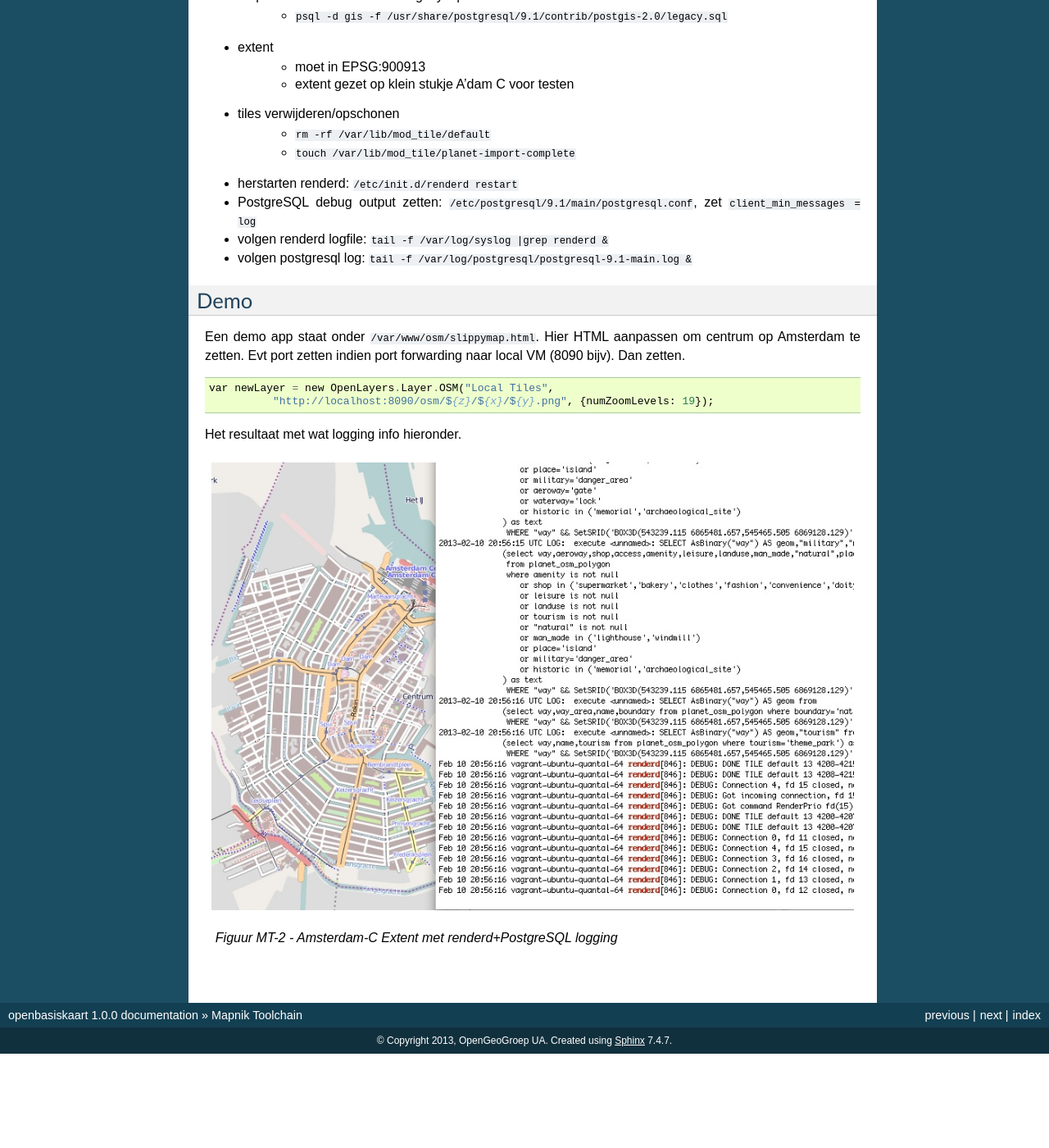
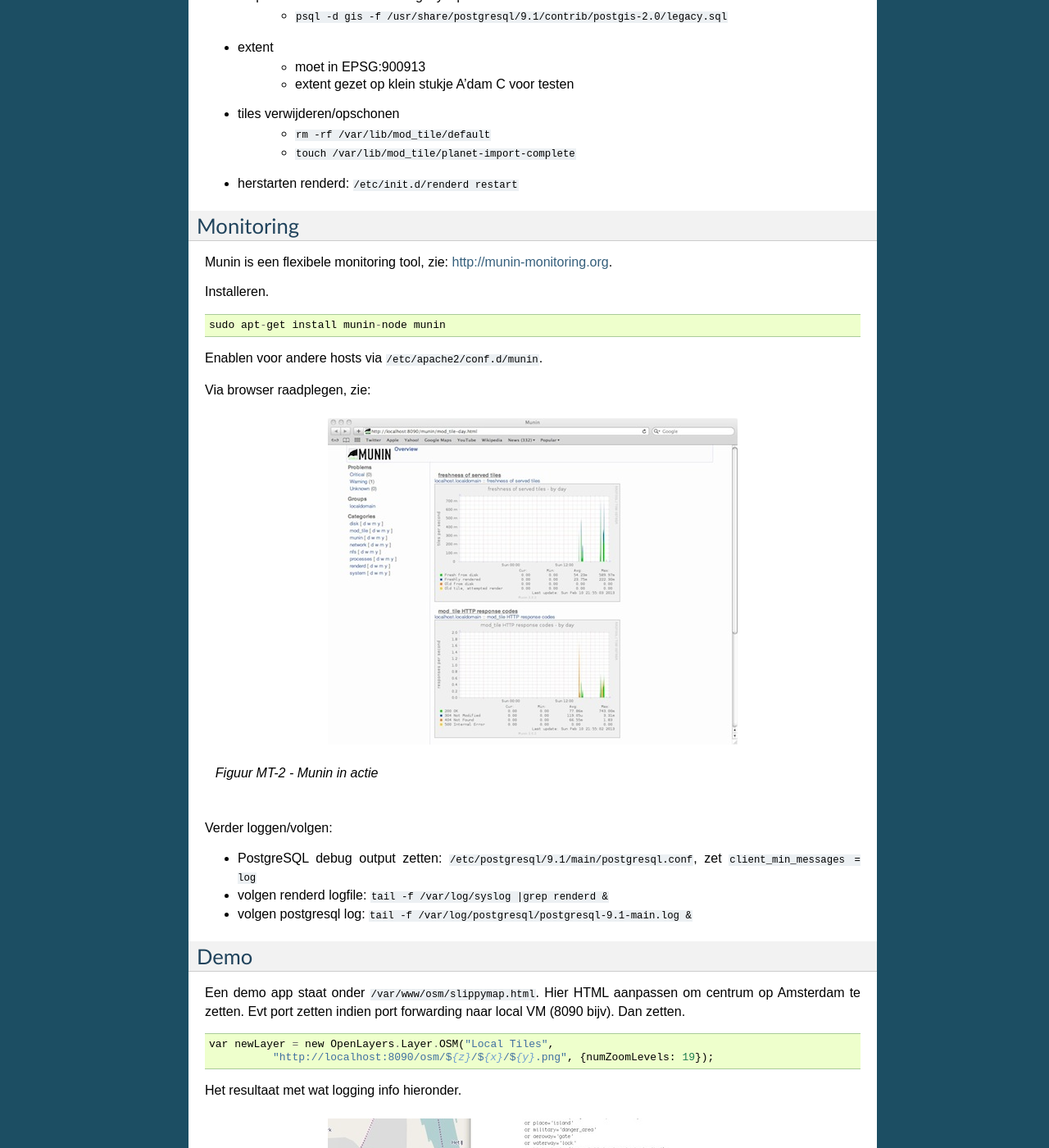
Before and after one commit to opengeogroep/openbasiskaart, a Sphinx documentation site: the page built from docs/source/mapnik-toolchain.rst, in a window 1280 px wide and 1400 px high, scrolled down 4557 px. Shown: the whole window at 82% size. Built offline with Sphinx 7.4.7, drawn with Linux system fonts in a browser that asks for light colours; before the commit the page ends 5842 px from its top, so only the background shows below that; some of the changed text lies outside the part shown.

Commit message:
munin docu

```diff
--- a/docs/source/mapnik-toolchain.rst
+++ b/docs/source/mapnik-toolchain.rst
@@ -249,6 +249,27 @@ Notes:
     - ``rm -rf /var/lib/mod_tile/default``
     - ``touch /var/lib/mod_tile/planet-import-complete``
 * herstarten renderd: ``/etc/init.d/renderd restart``
+
+Monitoring
+==========
+
+Munin is een flexibele monitoring tool, zie: http://munin-monitoring.org.
+
+Installeren. ::
+
+     sudo apt-get install munin-node munin
+
+Enablen voor andere hosts via ``/etc/apache2/conf.d/munin``.
+
+Via browser raadplegen, zie:
+
+.. figure:: _static/munin-mod-tile.jpg
+   :align: center
+
+   *Figuur MT-2 - Munin in actie*
+
+Verder loggen/volgen:
+
 * PostgreSQL debug output zetten: ``/etc/postgresql/9.1/main/postgresql.conf``, zet ``client_min_messages = log``
 * volgen renderd logfile: ``tail -f /var/log/syslog |grep renderd &``
 * volgen postgresql log: ``tail -f /var/log/postgresql/postgresql-9.1-main.log &``
```
Also changed, not shown: other parts of docs/source/mapnik-toolchain.rst (+1 -1 lines), docs/source/_static/munin-mod-tile.jpg (added), docs/source/_static/renderd-working2.jpg.
